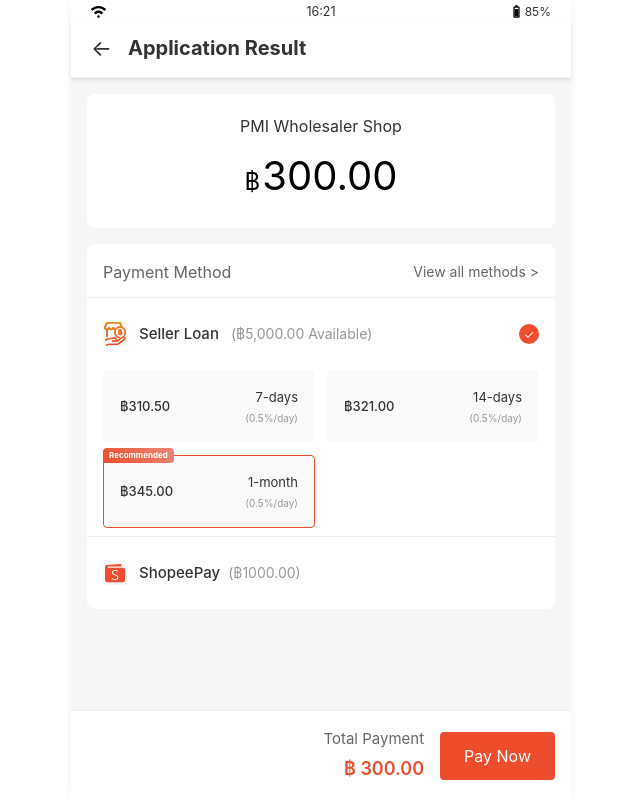
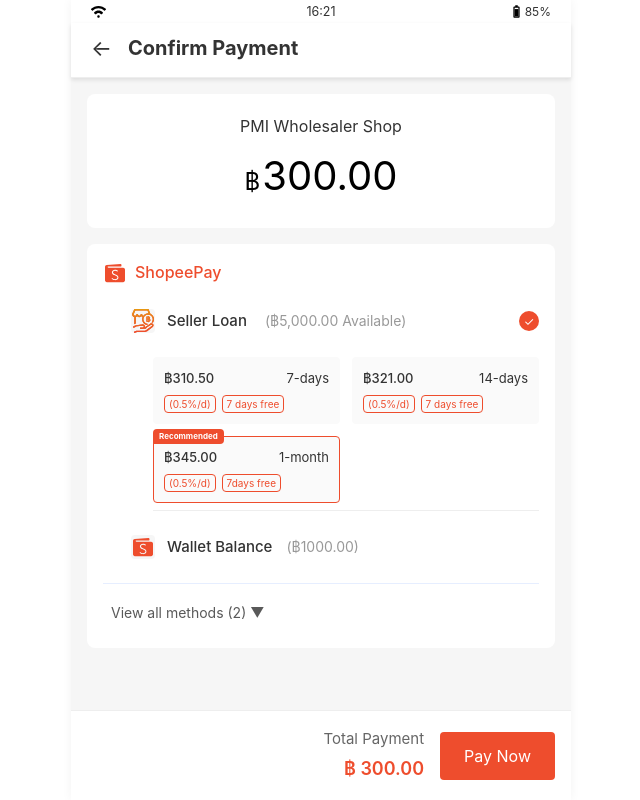
Before and after one commit to pokerLeee/TH_SCF_PMI, a plain HTML site: page applicationResult.html in a window 1280 px wide. Shown: the whole page, without its empty margins (319-959 px from the left). Drawn offline with Linux system fonts and the light colour scheme.

Commit message:
update cashier page UI

```diff
--- a/applicationResult.html
+++ b/applicationResult.html
@@ -11,9 +11,9 @@
     // 直接内联翻译数据，不依赖外部JS
     const translations = {
         "en": {
-            "application_result": "Application Result",
+            "confirm_payment": "Confirm Payment",
             "payment_method": "Payment Method",
-            "view_all_methods": "View all methods >",
+            "view_all_methods": "View all methods (2) ▼",
             "seller_loan": "Seller Loan",
             "available": "Available",
             "recommended": "Recommended",
@@ -21,20 +21,21 @@
             "pay_now": "Pay Now",
             "merchant_name": "PMI Wholesaler Shop",
             "shopeepay": "ShopeePay",
+            "walletBalance": "Wallet Balance",
             "available_balance": "(฿1000.00)",
             "7_days": "7-days",
             "14_days": "14-days",
             "1_month": "1-month",
-            "loan_rate": "(0.5%/day)",
+            "loan_rate": "(0.5%/d)",
             "enter_pin": "Enter ShopeePay PIN",
             "forgot_pin": "Forgot ShopeePay PIN?",
             "security_keyboard": "ShopeePay Security Keyboard",
             "overdue": "Overdue"
         },
         "th": {
-            "application_result": "ผลการสมัคร",
+            "confirm_payment": "ยืนยันการชำระเงิน",
             "payment_method": "วิธีการชำระเงิน",
-            "view_all_methods": "ดูวิธีทั้งหมด >",
+            "view_all_methods": "ดูวิธีทั้งหมด (2) ▼",
             "seller_loan": "สินเชื่อผู้ขาย",
             "available": "ที่ใช้ได้",
             "recommended": "แนะนำ",
@@ -42,6 +43,7 @@
             "pay_now": "ชำระเงินทันที",
             "merchant_name": "ร้านค้าส่ง PMI",
             "shopeepay": "ShopeePay",
+            "walletBalance": "Wallet Balance",
             "available_balance": "(฿1000.00)",
             "7_days": "7 วัน",
             "14_days": "14 วัน",
@@ -185,7 +187,7 @@
             <div class="nav-bar">
                 <div class="nav-left">
                     <button class="back-button" id="backButton">←</button>
-                    <div class="page-title" data-lang="application_result">Application Result</div>
+                    <div class="page-title" data-lang="confirm_payment">Confirm Payment</div>
                 </div>
             </div>
         </div>
@@ -201,10 +203,10 @@
 
             <!-- Payment Method Card -->
             <div class="card payment-method-card">
-                <h2 class="section-title">
-                    <span data-lang="payment_method">Payment Method</span>
-                    <a href="#" class="view-all" data-lang="view_all_methods">View all methods ></a>
-                </h2>
+                <div class="card-header">
+                    <img src="sppImages/shopeePay.svg" class="card-logo shopeepay-logo" alt="ShopeePay">
+                    <span class="card-title" data-lang="shopeepay">ShopeePay</span>
+                </div>
                 <div class="payment-options">
                     <div class="payment-option">
                         <label for="spaylate">
@@ -221,20 +223,26 @@
                             <label class="loan-card">
                                 <input type="radio" name="loan-term" value="1">
                                 <div class="loan-card-content">
-                                    <div class="loan-amount">฿310.50</div>
-                                    <div class="loan-terms">
+                                    <div class="loan-top-row">
+                                        <div class="loan-amount">฿310.50</div>
                                         <div class="loan-duration" data-lang="7_days">7-days</div>
-                                        <div class="loan-rate" data-lang="loan_rate">(0.5%/day)</div>
+                                    </div>
+                                    <div class="loan-bottom-row">
+                                        <div class="loan-rate" data-lang="loan_rate">(0.5%/d)</div>
+                                        <div class="loan-free">7 days free</div>
                                     </div>
                                 </div>
                             </label>
                             <label class="loan-card">
                                 <input type="radio" name="loan-term" value="2">
                                 <div class="loan-card-content">
-                                    <div class="loan-amount">฿321.00</div>
-                                    <div class="loan-terms">
+                                    <div class="loan-top-row">
+                                        <div class="loan-amount">฿321.00</div>
                                         <div class="loan-duration" data-lang="14_days">14-days</div>
-                                        <div class="loan-rate" data-lang="loan_rate">(0.5%/day)</div>
+                                    </div>
+                                    <div class="loan-bottom-row">
+                                        <div class="loan-rate" data-lang="loan_rate">(0.5%/d)</div>
+                                        <div class="loan-free">7 days free</div>
                                     </div>
                                 </div>
                             </label>
@@ -242,10 +250,13 @@
                                 <input type="radio" name="loan-term" value="3" checked>
                                 <div class="loan-card-content">
                                     <div class="recommended-badge" data-lang="recommended">Recommended</div>
-                                    <div class="loan-amount">฿345.00</div>
-                                    <div class="loan-terms">
+                                    <div class="loan-top-row">
+                                        <div class="loan-amount">฿345.00</div>
                                         <div class="loan-duration" data-lang="1_month">1-month</div>
-                                        <div class="loan-rate" data-lang="loan_rate">(0.5%/day)</div>
+                                    </div>
+                                    <div class="loan-bottom-row">
+                                        <div class="loan-rate" data-lang="loan_rate">(0.5%/d)</div>
+                                        <div class="loan-free">7days free</div>
                                     </div>
                                 </div>
                             </label>
@@ -257,13 +268,14 @@
                             <div class="payment-info">
                                 <img src="sppImages/shopeePay.svg" class="payment-icon shopeepay-icon" alt="ShopeePay">
                                 <div class="payment-details">
-                                    <span class="payment-name" data-lang="shopeepay">ShopeePay</span>
+                                    <span class="payment-name" data-lang="walletBalance">Wallet Balance</span>
                                     <span class="payment-balance" data-lang="available_balance">(฿1000.00)</span>
                                 </div>
                             </div>
                         </label>
                         <input type="radio" id="shopeepay" name="payment" value="shopeepay">
                     </div>
+                    <a href="#" class="view-all" data-lang="view_all_methods">View all methods(2) ▼</a>
                 </div>
             </div>
         </main>
--- a/sppStyles.css
+++ b/sppStyles.css
@@ -109,6 +109,25 @@ body {
 /* Payment method card styles */
 .payment-method-card {
     padding: 1.6rem;
+    position: relative;
+}
+
+.card-header {
+    display: flex;
+    align-items: center;
+    margin-bottom: 1.6rem;
+}
+
+.card-logo {
+    width: 2.4rem;
+    height: 2.4rem;
+    margin-right: 0.8rem;
+}
+
+.card-title {
+    font-size: 1.6rem;
+    font-weight: 500;
+    color: #ee4d2d;
 }
 
 .section-title {
@@ -133,8 +152,12 @@ body {
 
 .view-all {
     font-size: 1.4rem;
-    color: #666;
+    color: #595959;
     text-decoration: none;
+    display: block;
+    text-align: left;
+    padding: 1.8rem 0.8rem 0.8rem 0.8rem;
+    border-top: 0.1rem solid #e6eeff;
 }
 
 .payment-options {
@@ -148,10 +171,22 @@ body {
     justify-content: space-between;
     align-items: center;
     padding: 0.8rem 0;
+    padding-left: 2.8rem;
 }
 
 .payment-option + .payment-option {
-    border-top: 0.1rem solid #eee;
+    border-top: none;
+    position: relative;
+}
+
+.payment-option + .payment-option:before {
+    content: '';
+    position: absolute;
+    top: 0;
+    left: 2.8rem;
+    right: 0;
+    height: 0.1rem;
+    background-color: #eee;
 }
 
 .payment-option input[type="radio"] {
@@ -185,6 +220,7 @@ body {
 .payment-name {
     font-size: 1.5rem;
     font-weight: 500;
+    white-space: nowrap;
 }
 
 /* Footer styles */
@@ -271,6 +307,8 @@ body {
     display: flex;
     align-items: center;
     gap: 1.2rem;
+    flex-wrap: nowrap;
+    width: 100%;
 }
 
 .payment-icon {
@@ -294,6 +332,8 @@ body {
     color: #999;
     font-size: 1.4rem;
     font-weight: normal;
+    white-space: nowrap;
+    margin-left: 0.6rem;
 }
 
 .payment-balance span {
@@ -312,11 +352,24 @@ body {
     margin: 0 0 0;
     margin-left: -1.6rem;
     margin-right: -1.6rem;
-    padding: 0 1.6rem;
+    padding: 0;
+    padding-left: 6.6rem;
+    padding-right: 1.6rem;
     padding-bottom: 0.8rem;
-    border-bottom: 0.1rem solid #eee;
+    border-bottom: none;
+    position: relative;
     display: block !important; /* Force display on mobile */
     visibility: visible !important; /* Ensure visibility on mobile */
+}
+
+.loan-options:after {
+    content: '';
+    position: absolute;
+    bottom: 0;
+    left: 6.6rem;
+    right: 1.6rem;
+    height: 0.1rem;
+    background-color: #eee;
 }
 
 .loan-grid {
@@ -341,7 +394,7 @@ body {
     position: absolute;
     left: -0.1rem;
     top: -0.8rem;
-    background: linear-gradient(45deg, #ee4d2d, #e78977);
+    background: #ee4d2d;
     color: white;
     padding: 0.1rem 0.6rem;
     font-size: 0.8rem;
@@ -353,18 +406,26 @@ body {
 .loan-card-content {
     position: relative;
     background-color: #FAFAFA;
-    padding: 1.6rem;
+    padding: 1rem;
     border-radius: 0.4rem;
     border: 0.1rem solid transparent;
     transition: border-color 0.2s ease;
     min-height: 6.4rem;
     display: flex;
+    flex-direction: column;
     justify-content: space-between;
-    align-items: center;
+    align-items: stretch;
 }
 
 .loan-card input[type="radio"]:checked + .loan-card-content {
     border-color: #ee4d2d;
+}
+
+.loan-top-row {
+    display: flex;
+    justify-content: space-between;
+    align-items: center;
+    width: 100%;
 }
 
 .loan-amount {
@@ -372,18 +433,27 @@ body {
     font-weight: 500;
 }
 
-.loan-terms {
+.loan-duration {
+    font-size: 1.3rem;
+    display: inline-block;
     text-align: right;
 }
 
-.loan-duration {
-    font-size: 1.3rem;
-    margin-bottom: 0.2rem;
-}
-
-.loan-rate {
+.loan-rate, .loan-free {
     font-size: 1rem;
-    color: #999;
+    color: #ee4d2d;
+    border: 1px solid #ee4d2d;
+    border-radius: 0.4rem;
+    padding: 0.2rem 0.4rem;
+    line-height: 1;
+    height: 1.8rem;
+    display: inline-flex;
+    align-items: center;
+    justify-content: center;
+    text-align: center;
+    box-sizing: border-box;
+    margin: 0;
+    vertical-align: middle;
 }
 
 .empty-card {
@@ -761,3 +831,11 @@ body {
     justify-content: center;
     align-items: center;
 }
+
+.loan-bottom-row {
+    display: flex;
+    justify-content: flex-start;
+    align-items: center;
+    gap: 0.6rem;
+    margin-top: 0.6rem;
+}
```
Also changed, not shown: index.html (+24 -24 lines), 2 other files.
